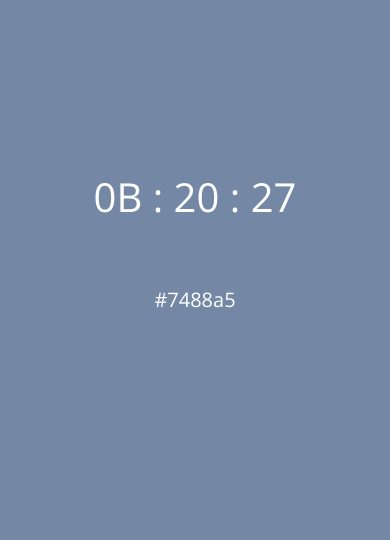
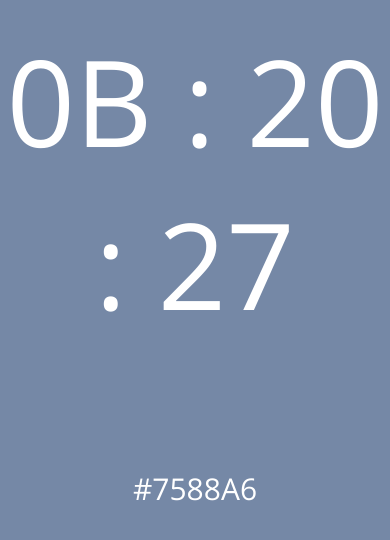
Before and after one commit to mailmindlin/hexclock, a plain HTML site: page index.html in a window 390 px wide. Shown: the part 186-726 px from the top of the page. Drawn offline with nearby package versions, Linux system fonts and the light colour scheme.

Commit message:
Bugfix for mobile devices, display format fix

```diff
--- a/main.css
+++ b/main.css
@@ -6,21 +6,11 @@ body {
 	left: 0px;
 	background: rgb(20, 50, 8);
 }
-@media all and (max-width: 1024px) {
-	h1 {
-		font-size: 40px;
-	}
-	h2 {
-		font-size: 20px;
-	}
+h1 {
+	font-size: 120px;
 }
-@media all and (min-width: 1024px) {
-	h1 {
-		font-size: 120px;
-	}
-	h2 {
-		30px;
-	}
+h2 {
+	font-size: 30px;
 }
 table {
 	position: fixed;
--- a/main.js
+++ b/main.js
@@ -16,17 +16,17 @@ function updateTime() {
 	var s = now.getSeconds();
 	var body = document.body;
 
-	var ht = pad(Math.floor(h * 85/8).toString(16), 2);//255/24 = 85/8
-	var mt = pad(Math.floor(m * 17/4).toString(16), 2);//255/60 = 17/4
-	var st = pad(Math.floor(s * 17/4).toString(16), 2);
-	var color = '#'+ht+mt+st;
+	var ht = pad(Math.round(h * 85/8).toString(16), 2);//255/24 = 85/8
+	var mt = pad(Math.round(m * 17/4).toString(16), 2);//255/60 = 17/4
+	var st = pad(Math.round(s * 17/4).toString(16), 2);
+	var color = '#'+(ht+mt+st).toUpperCase();
 	$('body').css('backgroundColor', color);
 	$('#timecolor').html(color);
 
-	var hx = pad(h.toString(base).toUpperCase(), padding);
-	var mx = pad(m.toString(base).toUpperCase(), padding);
-	var sx = pad(s.toString(base).toUpperCase(), padding);
-	$('#timetext').html(hx + " : " + mx + " : " + sx);
+	var hx = pad(h.toString(base), padding);
+	var mx = pad(m.toString(base), padding);
+	var sx = pad(s.toString(base), padding);
+	$('#timetext').html((hx + " : " + mx + " : " + sx).toUpperCase());
 
 	//fix bright/dark background
 	if ((h+m+s)/2 < 110)//if rgb is dark
@@ -38,8 +38,7 @@ function updateTime() {
 }
 
 function init() {
-	$('body')
-	.on('touchmove',function(e) {
+	$('body').on('swipe',function(e) {
 		console.log(e);
 	});
 	updateTime();
```
